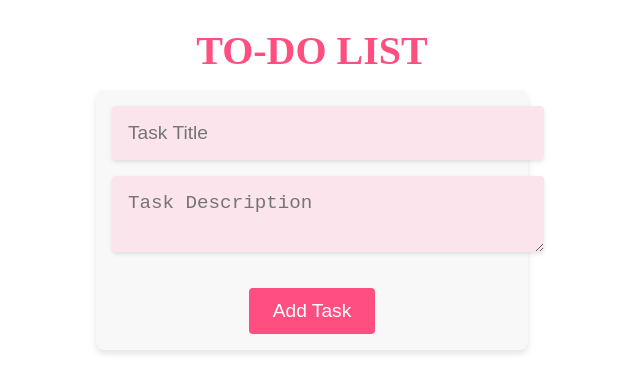
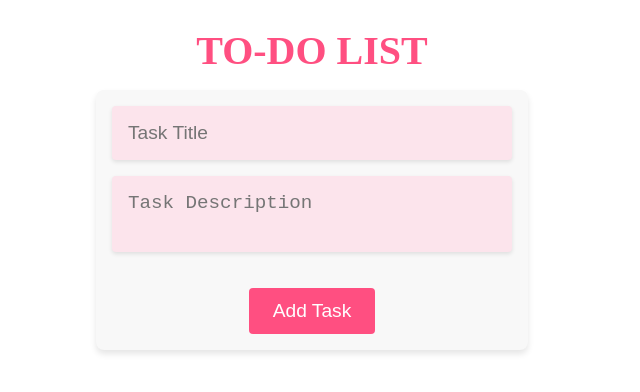
Before and after one commit to leilafarsani/To-Do-List-Group-Work, a Next.js app: page / in a window 1280 px wide. Shown: the top 392 px of the page, without its empty margins (328-968 px from the left). Built offline with nearby package versions, Linux system fonts and the light colour scheme.

Commit message:
CSS updated

```diff
--- a/app/taskPage.module.css
+++ b/app/taskPage.module.css
@@ -23,7 +23,8 @@
   margin-bottom: 1rem;
 }
 
-.input {
+.input,
+.textarea {
   width: 100%;
   padding: 1rem;
   font-size: 1.2rem;
@@ -33,9 +34,12 @@
   background-color: #fce4ec;
   box-shadow: 0 2px 4px rgba(0, 0, 0, 0.1);
   outline: none;
+  resize: none;
+  box-sizing: border-box;
 }
 
-.input:focus {
+.input:focus,
+.textarea:focus {
   border: 2px solid #ff4f81;
   box-shadow: 0 4px 6px rgba(0, 0, 0, 0.1), 0 0 0 3px #ff4f81;
 }
```
